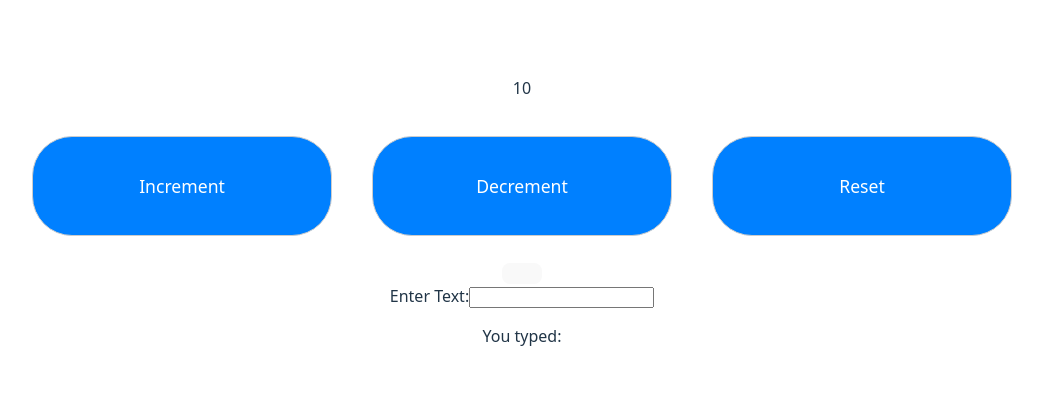
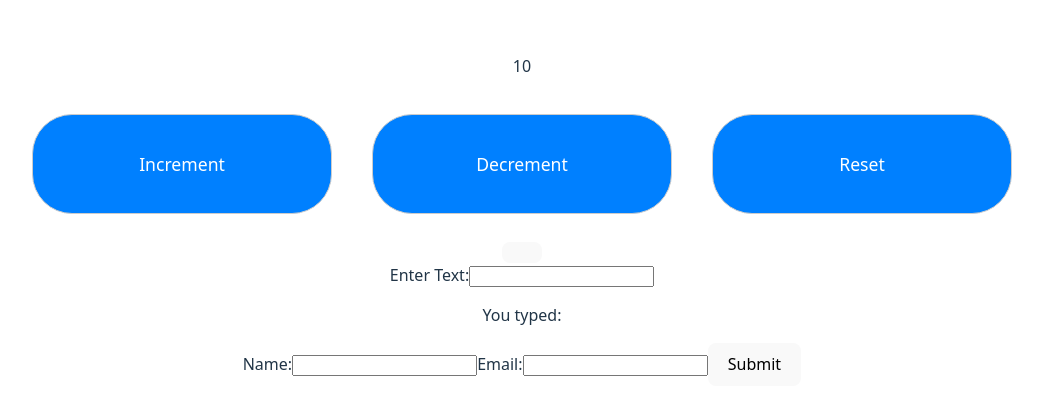
Before and after one commit to thenix05/Uek294, a React (Vite) app in the folder my-react-app/: page / in a window 1280 px wide. Shown: the part 188-602 px from the top of the page, without its empty margins (118-1161 px from the left). Built offline with nearby package versions, Linux system fonts and the light colour scheme.

Commit message:
onSubmit (Absende-Event)

```diff
--- a/my-react-app/src/App.jsx
+++ b/my-react-app/src/App.jsx
@@ -5,6 +5,7 @@ import './App.css'
 import Counter from "./components/Counter"
 import MyButton from './components/MyButton'
 import MyInput from './components/MyInput'
+import MyForm from './components/MyForm'
 
 
 function App() {
@@ -13,6 +14,7 @@ function App() {
       <Counter></Counter>
       <MyButton></MyButton>
       <MyInput></MyInput>
+      <MyForm></MyForm>
     </div>
   )
 }
--- /dev/null
+++ b/my-react-app/src/components/MyForm.jsx
@@ -0,0 +1,19 @@
+
+export default function MyForm(){
+    const handleSubmit = (e) => {
+        e.preventDefault()
+    }
+    return(
+        <form onSubmit={handleSubmit}>
+            <label>
+                Name:
+                <input type="text" name="nameInput"></input>
+            </label>
+            <label>
+                Email:
+                <input type="email" name="emailInput"></input>
+            </label>
+            <button type="submit">Submit</button>
+        </form>
+    )
+}
```
